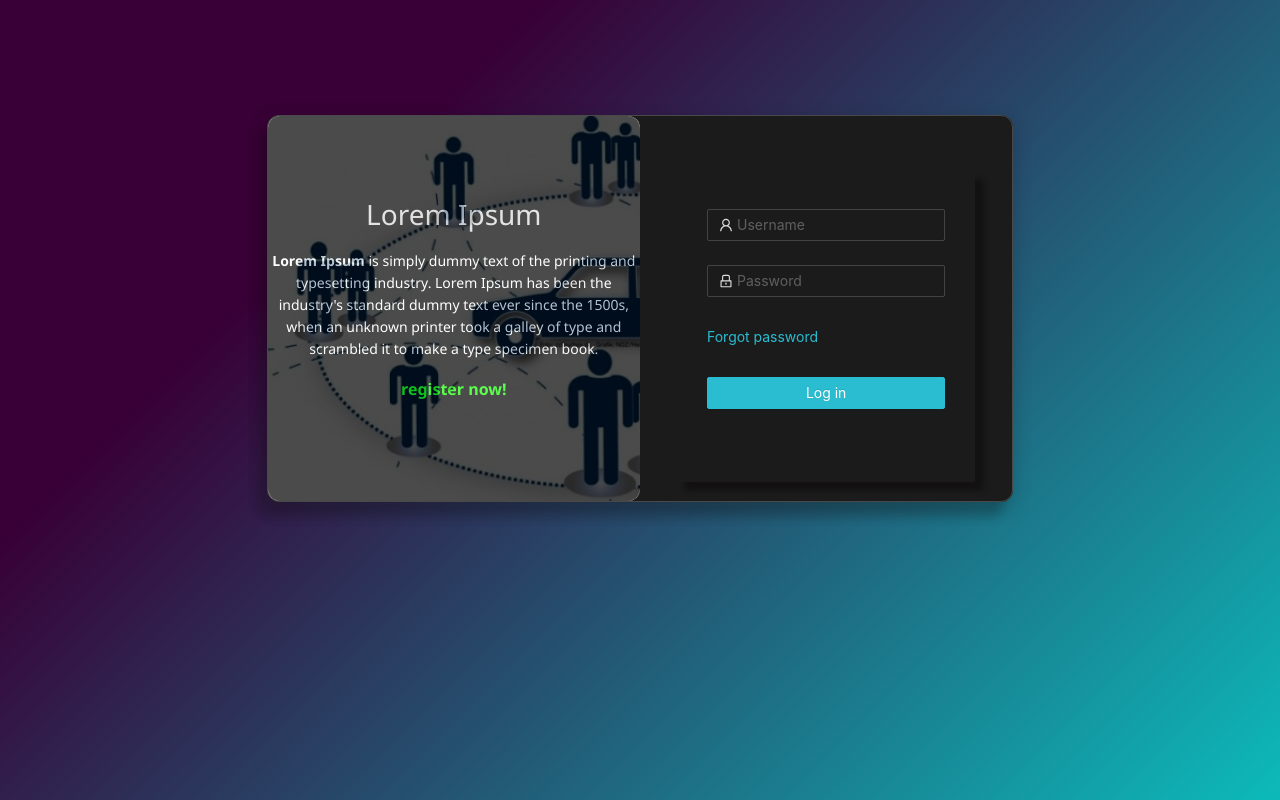
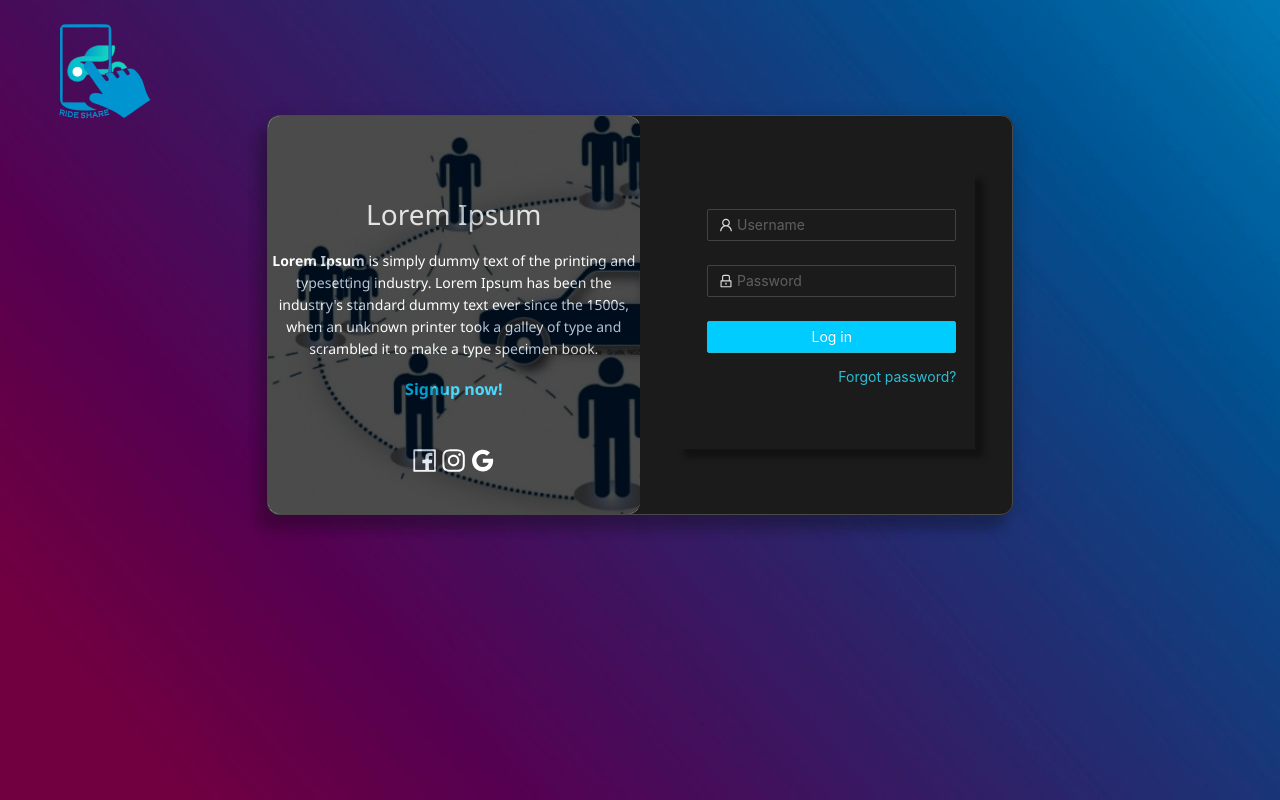
Before and after one commit to Aparna-Bindhu/solana-ride-sharing, a React (Create React App) app: page / in a window 1280 px wide. Built offline with nearby package versions, Linux system fonts and the light colour scheme.

Commit message:
ui changes added

```diff
--- a/src/components/css/login.css
+++ b/src/components/css/login.css
@@ -1,7 +1,7 @@
 body{
     height: 100%;
     background-color: #0cbaba;
-    background-image: linear-gradient(315deg, #0cbaba 0%, #380036 74%);
+    background-image: url(../../img/bgimage.jpg);
     background-size: cover;
 }
 
@@ -14,7 +14,7 @@ body{
 .home-content-row{
     border: 1px solid rgb(73, 73, 73);
     border-radius: 12px;
-  box-shadow: -10px 15px 10px 0  rgba(14, 14, 14, 0.2), 0 6px 20px 0 rgba(0, 0, 0, 0.19);
+    box-shadow: -10px 15px 10px 0  rgba(14, 14, 14, 0.2), 0 6px 20px 0 rgba(0, 0, 0, 0.19);
 }
 
 .app-content{
@@ -25,7 +25,7 @@ body{
 
 .sub-app-content{
     text-align: center;
-    padding: 20% 0 18% 0;
+    padding: 20% 0 10% 0;
     height: 100%;
     background-color: rgb(0, 0, 0);
     background-size: cover;
@@ -38,7 +38,7 @@ body{
 
 .login-form{
     margin: 15% 10% 5% 10%;
-    padding: 10% 8% 10% 8%;
+    padding: 10% 5% 10% 8%;
     -moz-box-shadow:    8px 8px 5px 0px rgb(19, 17, 17);
     -webkit-box-shadow: 8px 8px 5px 0px rgb(19, 17, 17);
     box-shadow:         8px 8px 5px 0px rgb(19, 17, 17);
@@ -48,19 +48,54 @@ body{
 .login-form-button{
     display: block;
     margin-bottom: 5%;
+    background-color: rgb(0, 204, 255);
 }
 
 .register-now-link a{
     font-size: 16px;
     font-weight: bold;
-    color: rgb(22, 255, 1);
+    color: rgb(0, 204, 255);
 }
 
 .register-now-link a:hover{
     font-size: 16px;
     font-weight: bold;
+    border-top: 1px solid rgb(1, 110, 138);
+    border-bottom: 1px solid rgb(1, 110, 138);
+}
+.login-form-forgot{
+    float: right;
+}
+
+.social-media-icon{
+    font-size: 180%;
+    color: white;
+}
+
+.social-media-icon:hover{
+    font-size: 180%;
     color: rgb(0, 204, 255);
 }
+
+#social-media-align-single{
+    padding-top: 5%;
+}
+
+#phonenumber{
+    -webkit-appearance: none;
+    -moz-appearance: none;
+    appearance: none;
+    margin: 0;
+}
+#phonenumber::-webkit-outer-spin-button,
+        input::-webkit-inner-spin-button {
+            -webkit-appearance: none;
+            margin: 0;
+        }
+
+        #phonenumber {
+            -moz-appearance: textfield;
+        }
 
 @media only screen and (max-width: 766px) {
     body{
--- a/src/components/home/HomePage.tsx
+++ b/src/components/home/HomePage.tsx
@@ -1,14 +1,32 @@
 import { Row, Col, Form, Input, Button, Checkbox } from 'antd';
-import { UserOutlined, LockOutlined } from '@ant-design/icons';
+import { UserOutlined, LockOutlined, FacebookOutlined, InstagramOutlined, GoogleOutlined } from '@ant-design/icons';
 import React, { useEffect } from "react";
 import { Link } from "react-router-dom";
 import "../css/login.css";
 import { Login } from './Login';
+import { Signup } from './Signup';
+import { useState } from 'react';
+import logo from '../../img/car.png';
 
 export const HomePage = () => {
+
+  const [signUpLink, setSignUpLink] = useState(false);
+
+  function SignUpLink() {
+    setSignUpLink(true);
+  }
+
+  function LoginLink(){
+    setSignUpLink(false);
+  }
   return (
+    <>
       <Row>
-      <Col xs={{ span: 24 }} sm={{ span: 24 }} md={{ span: 5 }}></Col>
+        <Col xs={{ span: 24 }} sm={{ span: 24 }} md={{ span: 5 }}>
+          <div>
+            <img className="logo-ride-share-img" src={logo} width={200} height={150} />
+          </div>
+        </Col>
         <Col xs={{ span: 24 }} sm={{ span: 24 }} md={{ span: 14 }} className="home-main-col">
           <Row className="home-content-row">
             <Col xs={{ span: 24 }} sm={{ span: 24 }} md={{ span: 12 }} className="app-content">
@@ -18,17 +36,27 @@ export const HomePage = () => {
                   Lorem Ipsum has been the industry's standard dummy text ever since the 1500s,
                   when an unknown printer took a galley of type and scrambled it to make a type specimen
                   book.</p>
+                {!signUpLink ?
                   <Form.Item className="register-now-link">
-            <a href="">register now!</a>
+                    <a onClick={SignUpLink}>Signup now!</a>
                   </Form.Item>
+                  :
+                  <Form.Item className="register-now-link">
+                    Already register? <a onClick={LoginLink}>Login!</a>
+                  </Form.Item>
+                }
+                <div id="social-media-align-single">
+                  <a href="" ><FacebookOutlined className="social-media-icon" /></a> <a href="" ><InstagramOutlined className="social-media-icon" /></a> <a href="" ><GoogleOutlined className="social-media-icon" /></a>
+                </div>
               </div>
             </Col>
             <Col xs={{ span: 24 }} sm={{ span: 24 }} md={{ span: 12 }} className="login-register">
-        <Login />
+              {signUpLink ? <Signup /> : <Login />}
             </Col>
           </Row>
         </Col>
         <Col xs={{ span: 24 }} sm={{ span: 24 }} md={{ span: 5 }}></Col>
       </Row>
+    </>
   );
 };
--- a/src/components/home/Login.tsx
+++ b/src/components/home/Login.tsx
@@ -27,14 +27,12 @@ export const Login = () => {
             />
           </Form.Item>
           <Form.Item>
-            <a className="login-form-forgot" href="">
-              Forgot password
-            </a>
-          </Form.Item>
-          <Form.Item>
             <Button type="primary" htmlType="submit" className="login-form-button" block>
               Log in
             </Button>
+            <a className="login-form-forgot" href="">
+              Forgot password?
+            </a>
           </Form.Item>
         </Form>
   );
--- /dev/null
+++ b/src/components/home/Signup.tsx
@@ -0,0 +1,60 @@
+import {Form, Input, Button, Checkbox } from 'antd';
+import { UserOutlined, LockOutlined, MailOutlined, PhoneOutlined } from '@ant-design/icons';
+import React, { useEffect } from "react";
+import "../css/login.css";
+// import { Label } from '@material-ui/icons';
+
+export const Signup = () => {
+  return (
+    <Form
+          name="normal_login"
+          className="login-form"
+          initialValues={{ remember: true }}
+          >
+          <Form.Item
+            name="name"
+            rules={[{ required: true, message: 'Please input your Name!' }]}
+          >
+            <Input prefix={<UserOutlined className="site-form-item-icon" />} type="text" placeholder="FullName" />
+          </Form.Item>
+          <Form.Item
+            name="emailid"
+            rules={[{ required: true, message: 'Please input your Email Address!' }]}
+          >
+            <Input
+              prefix={<MailOutlined className="site-form-item-icon"  />}
+            type="email" placeholder="Email for communication"
+            />
+          </Form.Item>
+          <Form.Item
+            name="phonenumber"
+            rules={[{ required: true, message: 'Please input your Phone Number!' }]}
+          >
+            <Input id="phonenumber"
+              prefix={<PhoneOutlined className="site-form-item-icon" />}
+            type="number" placeholder="Phone Number"/>
+          </Form.Item>
+          <Form.Item
+            name="gender"
+            rules={[{ required: true, message: 'Please select your gender!' }]}
+          >
+              <div>Gender</div>
+            <Button>Male</Button> <Button>Female</Button> <Button>No To Say</Button>
+          </Form.Item>
+
+          <Form.Item
+            name="password"
+            rules={[{ required: true, message: 'Please input your password' }]}
+          >
+            <Input
+              prefix={<LockOutlined className="site-form-item-icon" />}
+            type="password" placeholder="create password"/>
+          </Form.Item>
+          <Form.Item>
+            <Button type="primary" htmlType="submit" className="login-form-button" block>
+              Sign Up
+            </Button>
+          </Form.Item>
+        </Form>
+  );
+};
```
Also changed, not shown: src/img/bgimage.jpg (added), src/img/car.png (added). Lines whose indentation alone changed are shown as unchanged.
